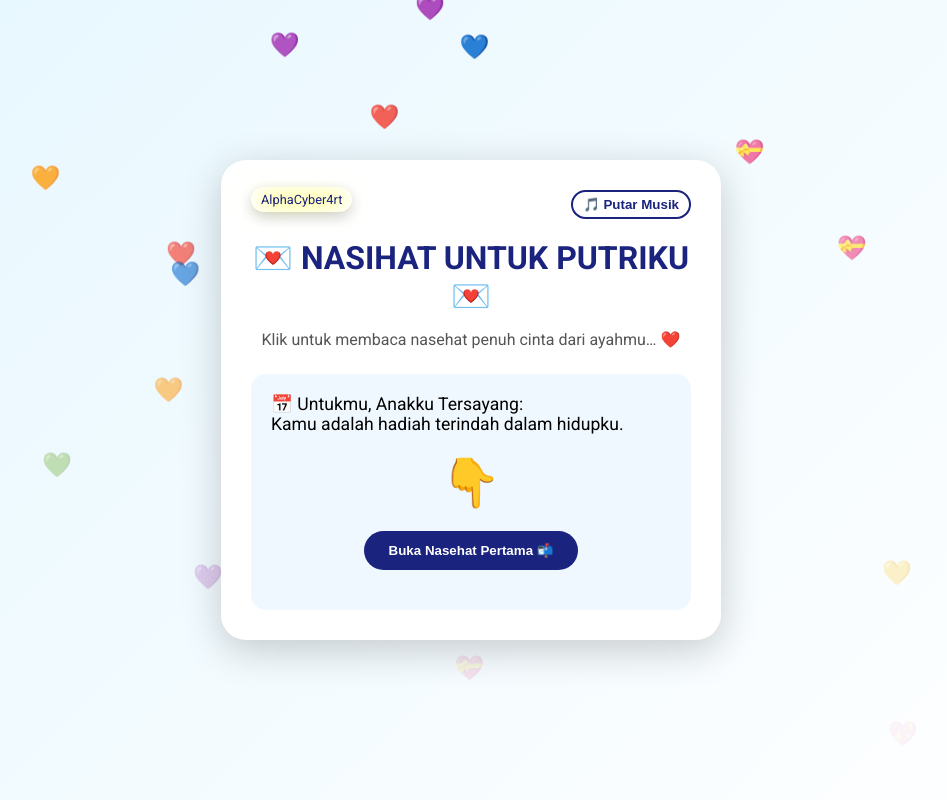
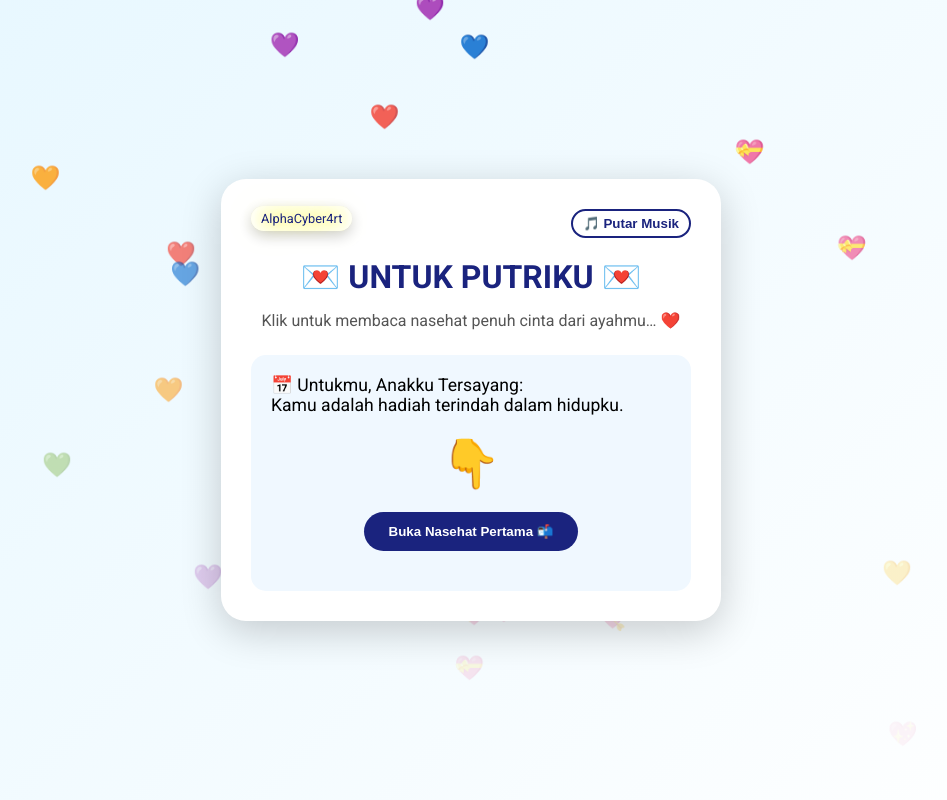
Before and after one commit to AlphaCyber4rt/RahasiaAyah, a plain HTML site: page index.html in a window 1280 px wide. Shown: the whole page, without its empty margins (169-1116 px from the left). Drawn offline with Linux system fonts and the light colour scheme.

Commit message:
Update index.html

```diff
--- a/index.html
+++ b/index.html
@@ -174,7 +174,7 @@
                 <audio id="audio" src="https://alphacyber4rt.github.io/File/DJikhlas.mp3" preload="auto"></audio>
             </div>
         </div>
-        <h1 class="judul">💌 NASIHAT UNTUK PUTRIKU 💌</h1>
+        <h1 class="judul">💌 UNTUK PUTRIKU 💌</h1>
         <p class="instruksi">Klik untuk membaca nasehat penuh cinta dari ayahmu… ❤️</p>
         <!-- LANGKAH 1 -->
         <div class="step active" id="step1" onclick="lanjut(2)">
```
